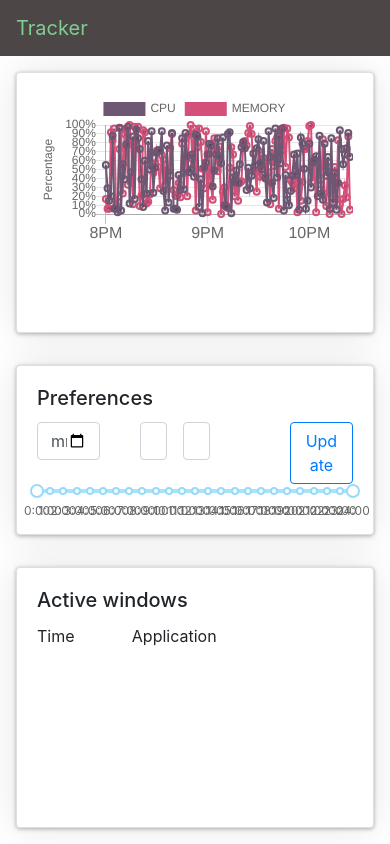
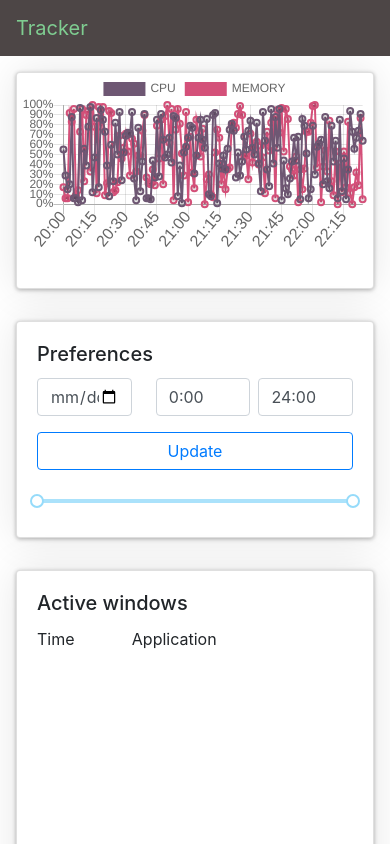
Before and after one commit to kiririnou/smilehackathon, a React app in the folder frontend/: page / in a window 390 px wide. Shown: the top 844 px of the page. Built offline with nearby package versions, Linux system fonts and the light colour scheme.

Commit message:
make more adaptive

```diff
--- a/frontend/src/components/UserInfoPage/Filter.js
+++ b/frontend/src/components/UserInfoPage/Filter.js
@@ -9,16 +9,6 @@ import 'rc-slider/assets/index.css';
 import {formatTime} from "../../utils";
 
 export default function(props){
-    function getTimeMarks() {
-        const timeStamps = {};
-
-        for(let minutes = 0; minutes <= 1440; minutes+=60){
-            timeStamps[minutes] = formatTime(minutes);
-        }
-
-        return timeStamps;
-    }
-
     const {sliderChangeHandler, buttonClickHandler, rangeChanged, timeRange: {from, to}} = props;
 
     return(
@@ -31,9 +21,11 @@ export default function(props){
                     <Form id={'filter-form'}>
                         <Form.Group>
                             <div id={'date-controls'}>
-                                <Form.Control type={'date'} id={'date-input'}/>
-                                <Form.Control type={'text'} id={'date-from'} value={formatTime(from)}/>
-                                <Form.Control type={'text'} id={'date-to'} value={formatTime(to)}/>
+                                <div className="date-controls-wrapper">
+                                    <Form.Control type={'date'} id={'date-input'}/>
+                                    <Form.Control type={'text'} id={'date-from'} value={formatTime(from)}/>
+                                    <Form.Control type={'text'} id={'date-to'} value={formatTime(to)}/>
+                                </div>
                                 <Button variant={'outline-primary'}
                                         id={'submit-date-btn'}
                                         type={'submit'}
@@ -41,7 +33,6 @@ export default function(props){
                             </div>
                             <Range min={0}
                                    max={1440}
-                                   marks={getTimeMarks()}
                                    defaultValue={[0, 1440]}
                                    step={1}
                                    pushable={1}
--- a/frontend/src/components/UserInfoPage/Graph.js
+++ b/frontend/src/components/UserInfoPage/Graph.js
@@ -32,18 +32,31 @@ function Graph(props){
                     }
                 },
                 scaleLabel: {
-                    display: true,
+                    display: false,
                     labelString: "Percentage"
+                },
+                gridLines: {
+                    display: true
                 }
             }],
             xAxes: [{
+                gridLines: {
+                    display: true
+                },
                 type: 'time',
-
+                time: {
+                    tooltipFormat: 'YYYY-MM-DD HH:mm',
+                    displayFormats: {
+                        millisecond: 'HH:mm:ss.SSS',
+                        second: 'HH:mm:ss',
+                        minute: 'HH:mm',
+                        hour: 'HH'
+                    }
+                },
                 ticks: {
                     maxTicksLimit: 10,
                     fontSize: 16,
                     unitStepSize: 1,
-                    maxRotation: 0
                 }
             }]
         },
--- a/frontend/src/components/UserInfoPage/css/Filter.css
+++ b/frontend/src/components/UserInfoPage/css/Filter.css
@@ -5,16 +5,23 @@
 
 #date-input{
     margin-bottom: 1rem;
-    width: 20%;
+    width: 30%;
     margin-right: 2rem;
+}
+
+#filter .date-controls-wrapper{
+    display: flex;
+    flex-direction: row;
 }
 
 #date-controls{
     display: flex;
+    flex-direction: row;
+    margin-bottom: 1rem;
 }
 
 #date-controls #date-from, #date-controls #date-to{
-    width: 25%;
+    width: 30%;
     margin-left: 0.5rem;
     margin-right: 0.5rem;
 }
@@ -31,3 +38,41 @@
         grid-row: 2;
     }
 }
+
+@media (max-width: 450px){
+    #filter .form-group{
+        display: flex;
+        flex-direction: column;
+    }
+
+    #filter #date-controls{
+        display: flex;
+        flex-direction: column;
+        margin-bottom: 1.5rem;
+    }
+
+    #filter #submit-date-btn{
+        margin: 0;
+        width: 100%;
+    }
+
+    #date-input{
+        margin-bottom: 1rem;
+        width: 30%;
+        margin-right: 1rem;
+    }
+
+    #date-controls #date-from, #date-controls #date-to{
+        width: 30%;
+        margin-right: 0;
+    }
+
+    #filter .date-controls-wrapper{
+        display: flex;
+        flex-direction: row;
+    }
+
+    #filter .card-body{
+        padding-bottom: 0.8rem;
+    }
+}
--- a/frontend/src/components/UserInfoPage/css/Graph.css
+++ b/frontend/src/components/UserInfoPage/css/Graph.css
@@ -9,4 +9,8 @@
         grid-row: 1;
         height: unset;
     }
+
+    #graph .card-body{
+        padding: 0;
+    }
 }
--- a/frontend/src/components/UserInfoPage/css/UserInfoPage.css
+++ b/frontend/src/components/UserInfoPage/css/UserInfoPage.css
@@ -12,3 +12,16 @@
         grid-template-rows: 1fr 0.5fr 1fr;
     }
 }
+
+@media (max-width: 768px){
+    #info-page{
+        height: unset;
+    }
+}
+
+@media (max-width: 450px){
+    #info-page{
+        grid-template-columns: 1fr;
+        grid-template-rows: 1fr 1fr 2fr;
+    }
+}
```
